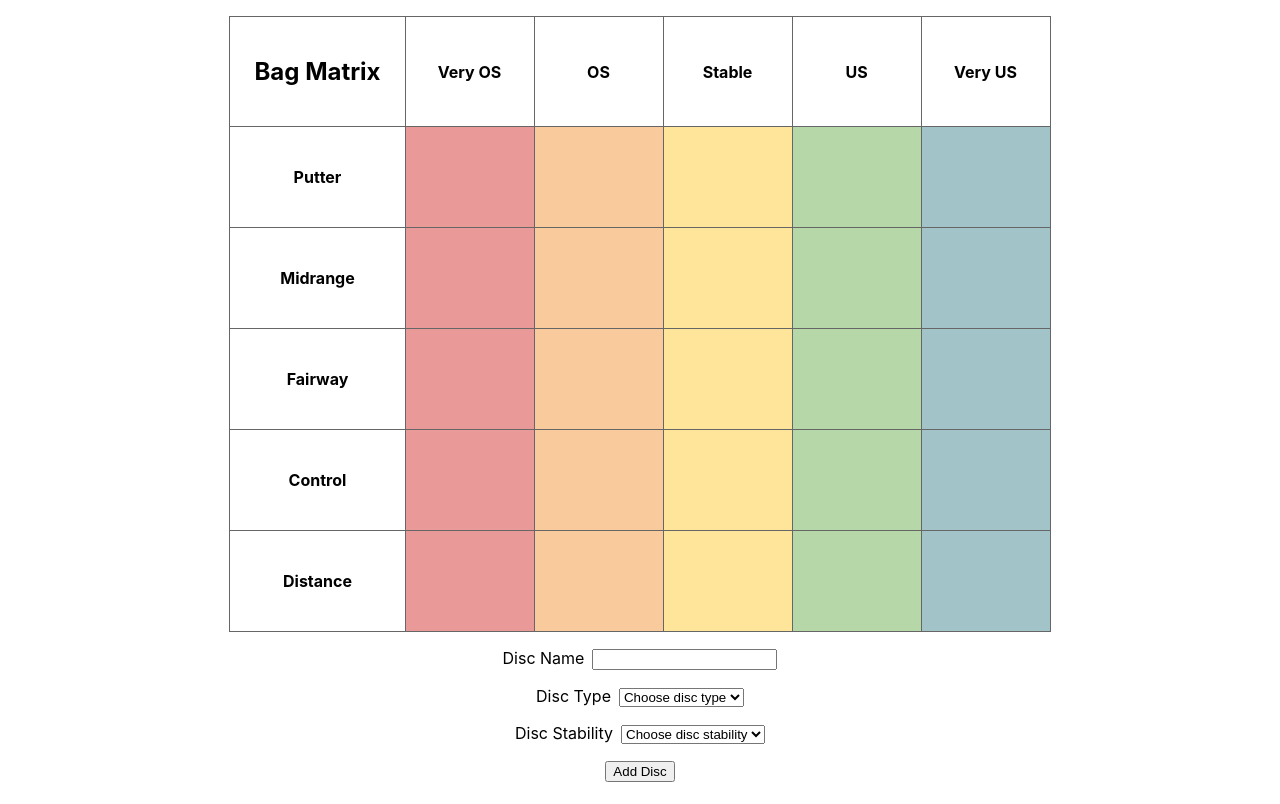
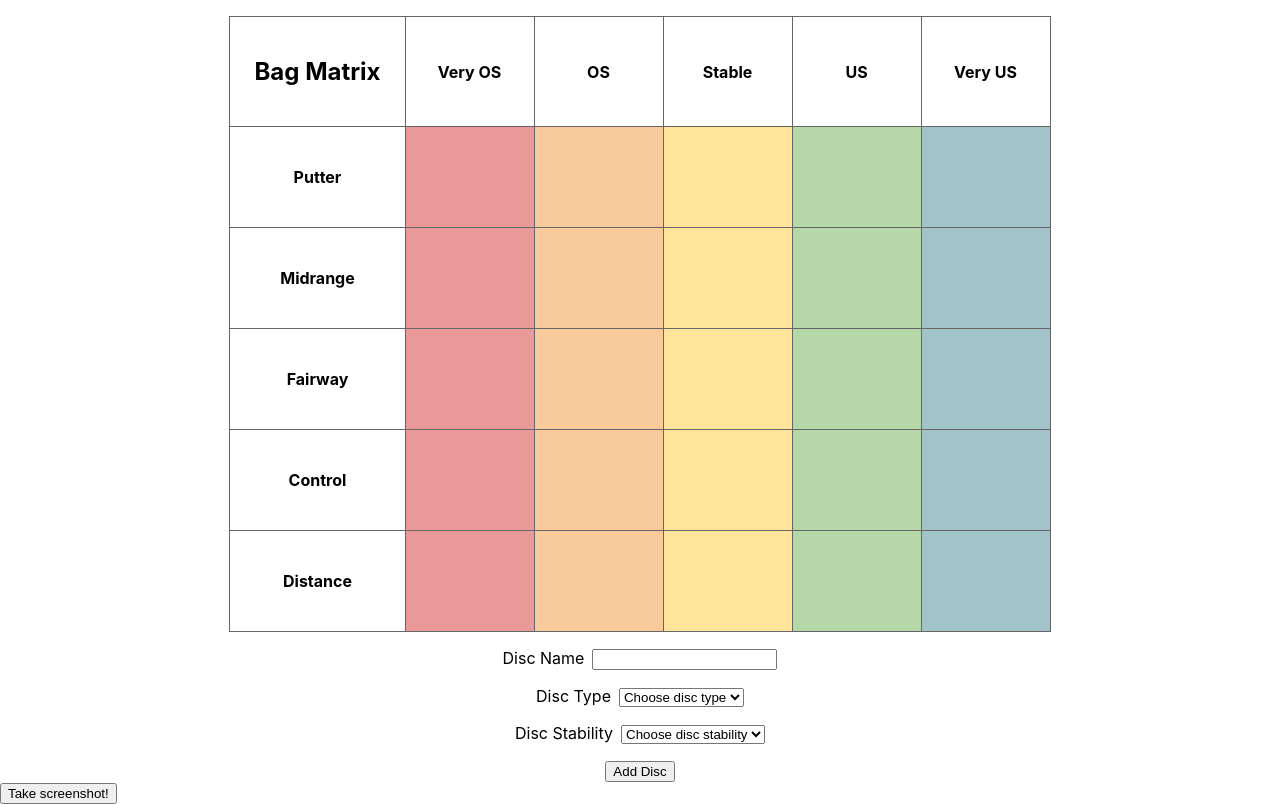
Before and after one commit to ducks/bag-builder, a React (Create React App) app: page / in a window 1280 px wide. Built offline with nearby package versions, Linux system fonts and the light colour scheme.

Commit message:
rough implementation of screenshot button

```diff
--- a/package.json
+++ b/package.json
@@ -4,6 +4,7 @@
   "private": true,
   "dependencies": {
     "gh-pages": "^2.0.1",
+    "html2canvas": "^1.0.0-rc.1",
     "react": "^16.8.6",
     "react-dom": "^16.8.6",
     "react-scripts": "3.0.0"
--- a/src/App.js
+++ b/src/App.js
@@ -1,7 +1,10 @@
 import React, { Component } from 'react';
+import ReactDOM from "react-dom";
+import html2canvas from 'html2canvas';
 
 import DiscOptions from './components/discs/DiscOptions';
 import Table from './components/table/Table';
+import Screenshot from './components/Screenshot';
 import './css/App.css';
 
 class App extends Component {
@@ -53,8 +56,11 @@ class App extends Component {
       }
     };
 
+    this.screenshotElement = React.createRef();
+
     this.handleChange = this.handleChange.bind(this);
     this.handleSubmit = this.handleSubmit.bind(this);
+    this.takeScreenshot = this.takeScreenshot.bind(this);
   }
 
   handleChange(event) {
@@ -92,6 +98,15 @@ class App extends Component {
     event.preventDefault();
   }
 
+  takeScreenshot = e => {
+    console.log(ReactDOM.findDOMNode(this.refs.screenshotElement));
+
+    html2canvas(document.getElementsByTagName('table')[0])
+      .then(function(canvas) {
+      document.body.appendChild(canvas);
+    });
+  }
+
   render() {
     return (
       <div className="App">
@@ -99,11 +114,14 @@ class App extends Component {
         </header>
         <main>
           <Table
+            ref = { element => this.screenshotElement = element }
             selectedDiscs={ this.state.selectedDiscs } />
           <DiscOptions
             form={ this.state.form }
             handleSubmit={ this.handleSubmit }
             handleChange={ this.handleChange } />
+          <Screenshot
+            onClick={ this.takeScreenshot } />
         </main>
       </div>
     );
--- /dev/null
+++ b/src/components/Screenshot.js
@@ -0,0 +1,17 @@
+import React from "react";
+import html2canvas from "html2canvas";
+
+class Screenshot extends React.Component {
+  render() {
+    return (
+      <button
+        className="screenshotter"
+        onClick={ this.props.onClick }
+        type="button">
+        Take screenshot!
+      </button>
+    )
+  }
+}
+
+export default Screenshot;
--- a/src/components/table/Table.js
+++ b/src/components/table/Table.js
@@ -14,7 +14,7 @@ class Table extends React.Component {
   render() {
 
     return (
-      <table className="grid">
+      <table>
         <thead>
           <tr>
             <th>Bag Matrix</th>
```
Also changed, not shown: 1 other file (tests, documents, lock files or other folders).
